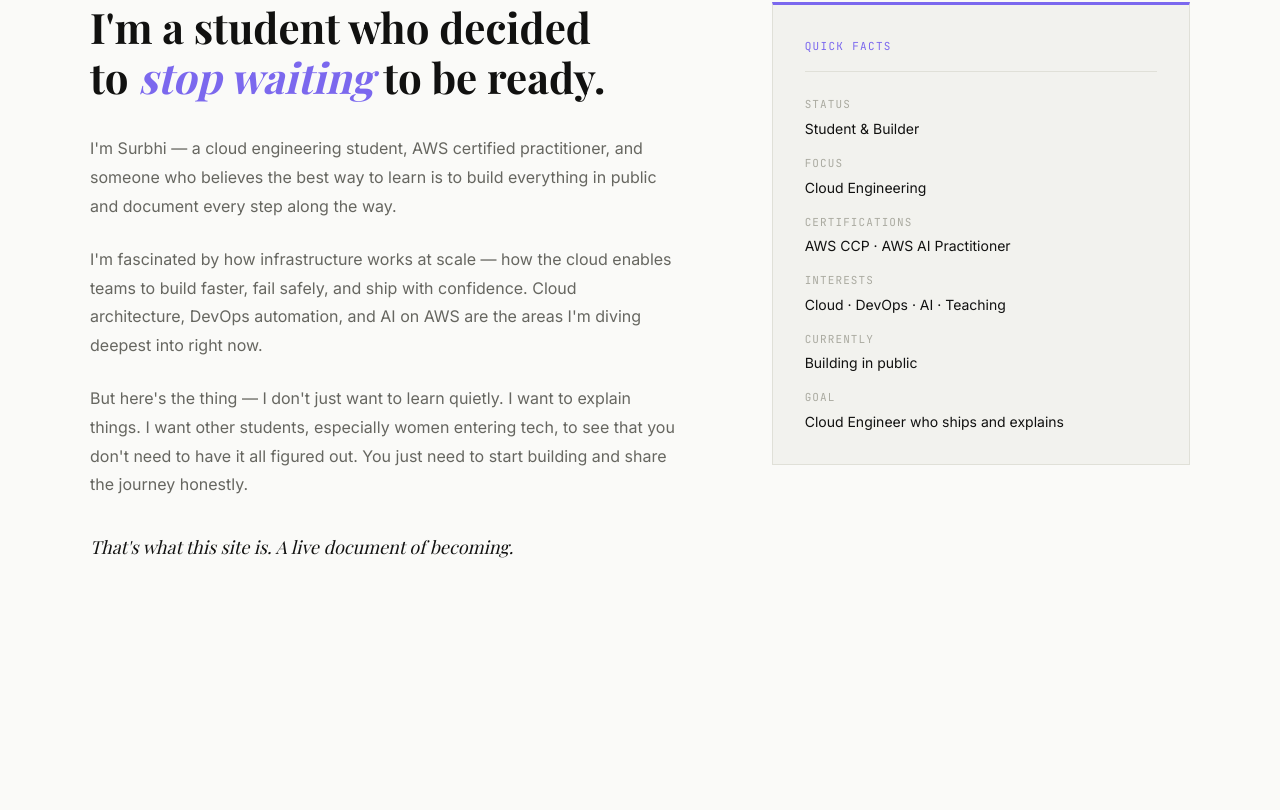
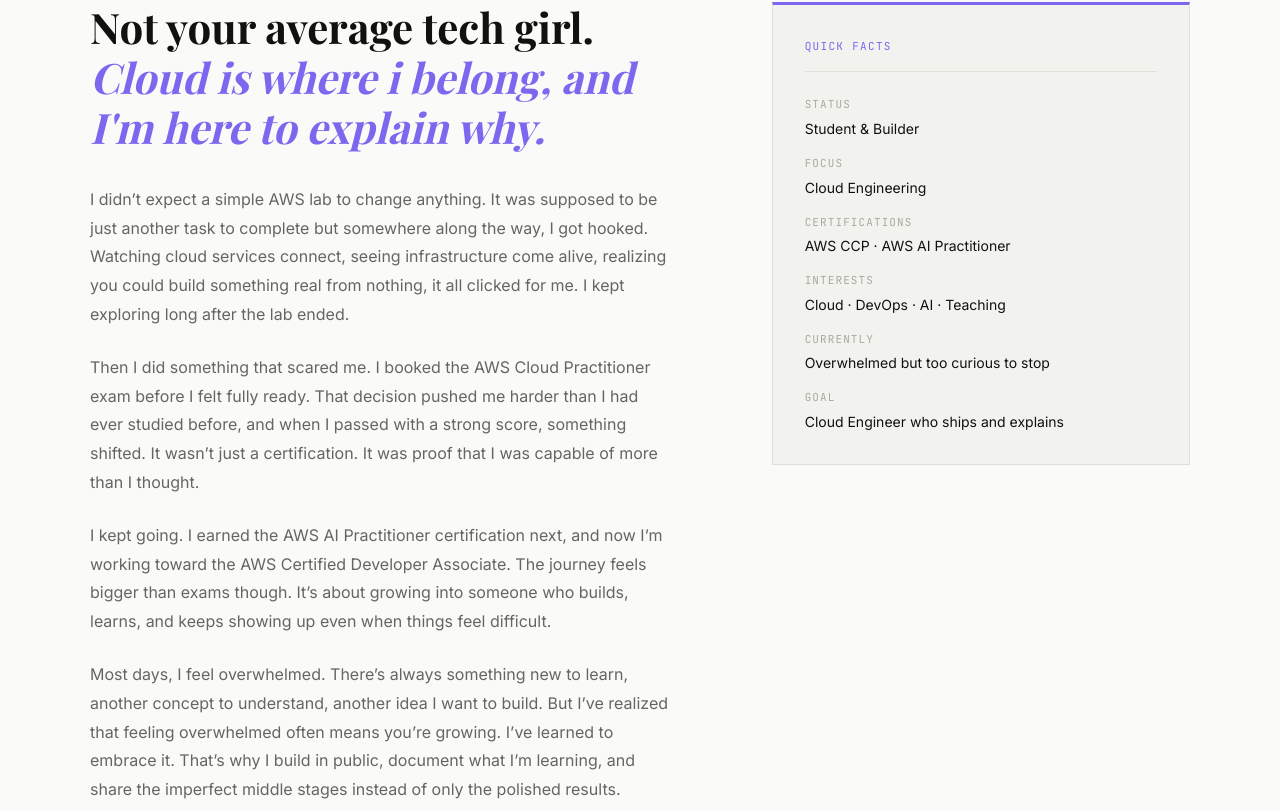
Before and after one commit to Code-Surbhi/SurbhiExplains, a React (Vite) app: page / in a window 1280 px wide. Shown: the part 970-1780 px from the top of the page. Built offline with nearby package versions, Linux system fonts and the light colour scheme; a web font is replaced by a local one.

Commit message:
content: rewrite about section with personal story

```diff
--- a/src/components/About/About.jsx
+++ b/src/components/About/About.jsx
@@ -6,7 +6,7 @@ const facts = [
   { label: "Focus", value: "Cloud Engineering" },
   { label: "Certifications", value: "AWS CCP · AWS AI Practitioner" },
   { label: "Interests", value: "Cloud · DevOps · AI · Teaching" },
-  { label: "Currently", value: "Building in public" },
+  { label: "Currently", value: "Overwhelmed but too curious to stop" },
   { label: "Goal", value: "Cloud Engineer who ships and explains" },
 ];
 
@@ -23,46 +23,61 @@ function About() {
         <p className="label about__label">About</p>
 
         <div className="about__grid">
+          {/* Left — Narrative */}
           <div className="about__narrative">
             <h2 className="about__title">
-              I'm a student who decided
+              Not your average tech girl.
               <br />
-              to{" "}
               <span
                 className="text-accent font-display"
                 style={{ fontStyle: "italic" }}
               >
-                stop waiting
-              </span>{" "}
-              to be ready.
+                Cloud is where i belong, and I'm here to explain why.
+              </span>
             </h2>
 
             <div className="about__body">
               <p>
-                I'm Surbhi — a cloud engineering student, AWS certified
-                practitioner, and someone who believes the best way to learn is
-                to build everything in public and document every step along the
-                way.
+                I didn’t expect a simple AWS lab to change anything. It was
+                supposed to be just another task to complete but somewhere along
+                the way, I got hooked. Watching cloud services connect, seeing
+                infrastructure come alive, realizing you could build something
+                real from nothing, it all clicked for me. I kept exploring long
+                after the lab ended.
               </p>
               <p>
-                I'm fascinated by how infrastructure works at scale — how the
-                cloud enables teams to build faster, fail safely, and ship with
-                confidence. Cloud architecture, DevOps automation, and AI on AWS
-                are the areas I'm diving deepest into right now.
+                Then I did something that scared me. I booked the AWS Cloud
+                Practitioner exam before I felt fully ready. That decision
+                pushed me harder than I had ever studied before, and when I
+                passed with a strong score, something shifted. It wasn’t just a
+                certification. It was proof that I was capable of more than I
+                thought.
               </p>
               <p>
-                But here's the thing — I don't just want to learn quietly. I
-                want to explain things. I want other students, especially women
-                entering tech, to see that you don't need to have it all figured
-                out. You just need to start building and share the journey
-                honestly.
+                I kept going. I earned the AWS AI Practitioner certification
+                next, and now I’m working toward the AWS Certified Developer
+                Associate. The journey feels bigger than exams though. It’s
+                about growing into someone who builds, learns, and keeps showing
+                up even when things feel difficult.
+              </p>
+              <p>
+                Most days, I feel overwhelmed. There’s always something new to
+                learn, another concept to understand, another idea I want to
+                build. But I’ve realized that feeling overwhelmed often means
+                you’re growing. I’ve learned to embrace it. That’s why I build
+                in public, document what I’m learning, and share the imperfect
+                middle stages instead of only the polished results.
               </p>
               <p className="about__closing">
-                That's what this site is. A live document of becoming.
+                If you’re a student wondering whether you belong in tech, you
+                do. Start before you feel ready. Learn out loud. Let your
+                progress be messy and real. That’s exactly what this website is
+                about.
               </p>
             </div>
           </div>
 
+          {/* Right — Facts */}
           <div className="about__facts">
             <div className="about__facts-inner">
               <p className="label about__facts-label">Quick Facts</p>
```
